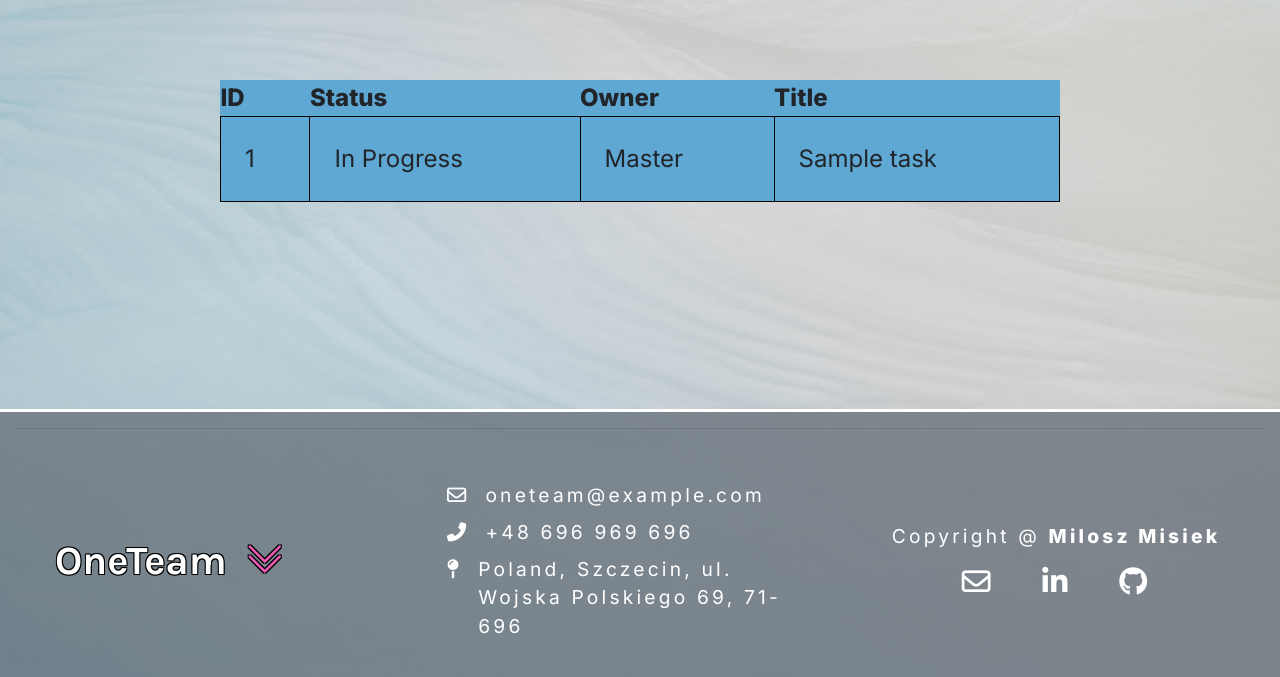
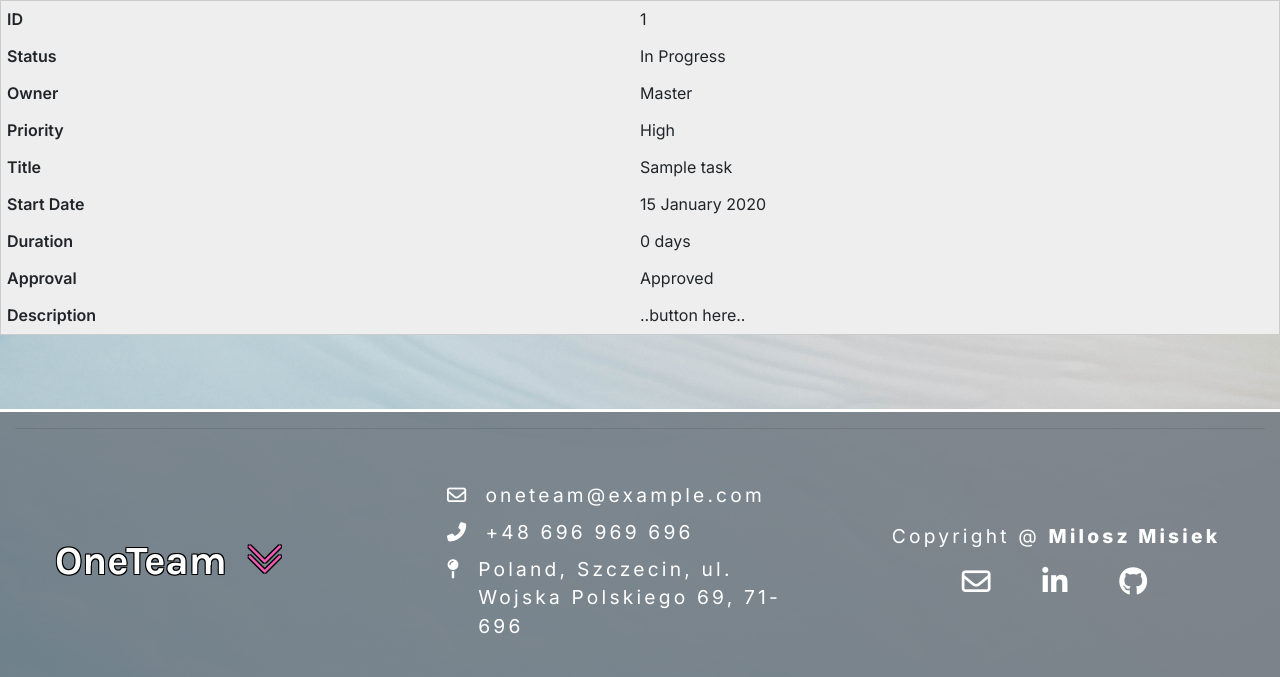
Before and after one commit to miloszmisiek/ci-pp4-one_team, a Django app: page /tasks/ in a window 1280 px wide. Shown: the part 123-800 px from the top of the page. Run offline with Django 3.2, Linux system fonts and the light colour scheme; tables that the repository leaves empty hold one stand-in row (values such as "Sample post"); some libraries are stand-ins or nearby versions.

Commit message:
Add basic styling for tasks table with responiveness

```diff
--- a/static/css/base.css
+++ b/static/css/base.css
@@ -380,12 +380,13 @@
 }
 
 /*------ Tasks ------*/
-.table-container {
+
+/* .table-container {
     background-color: var(--clr-blue);
-    font-size: 1.5rem;
+    font-size: 1rem;
     margin: 5rem auto 0;
     width: 100%;
-    max-width: 35em;
+    max-width: 70em;
 }
 
 .table-row {
@@ -394,8 +395,33 @@
 
 .table-cell {
     padding: 1em;
-    border: 1px solid black;
-}
+    border: 1px solid #343a40;
+} */
+
+/*
+Generic Styling, for Desktops/Laptops
+*/
+table {
+    width: 100%;
+    max-width: 80em;
+    border-collapse: collapse;
+    margin: 5em auto 0;
+  }
+  /* Zebra striping */
+  tr:nth-of-type(odd) {
+    background: #eee;
+  }
+  th {
+    background: #333;
+    color: white;
+    font-weight: bold;
+  }
+  td, th {
+    padding: 6px;
+    border: 1px solid #ccc;
+    text-align: left;
+  }
+
 
 /*------ Footer ------*/
 
@@ -539,3 +565,49 @@
         display: block;
     }
 }
+
+/* Media queries for table formatting */
+@media
+only screen and (max-width: 760px),
+(min-device-width: 768px) and (max-device-width: 1024px)  {
+
+	table, thead, tbody, th, td, tr {
+		display: block;
+        margin: auto;
+    }
+
+	thead tr {
+		position: absolute;
+		top: -9999px;
+		left: -9999px;
+	}
+
+	tr { border: 1px solid #ccc; }
+
+	td {
+		border: none;
+		border-bottom: 1px solid #eee;
+		position: relative;
+		padding-left: 50%;
+	}
+
+	td:before {
+		position: absolute;
+		top: 6px;
+		left: 6px;
+		width: 45%;
+		padding-right: 10px;
+		white-space: nowrap;
+        font-weight: 600;
+	}
+
+	td:nth-of-type(1):before { content: "ID"; }
+	td:nth-of-type(2):before { content: "Status"; }
+	td:nth-of-type(3):before { content: "Owner"; }
+	td:nth-of-type(4):before { content: "Priority"; }
+	td:nth-of-type(5):before { content: "Title"; }
+	td:nth-of-type(6):before { content: "Start Date"; }
+	td:nth-of-type(7):before { content: "Duration"; }
+	td:nth-of-type(8):before { content: "Approval"; }
+	td:nth-of-type(9):before { content: "Description"; }
+}
--- a/tasks/models.py
+++ b/tasks/models.py
@@ -52,12 +52,17 @@
     approval_status = models.IntegerField(choices=TASK_APPROVAL, default=1)
     created_on = models.DateTimeField(auto_now_add=True)
     updated_on = models.DateTimeField(auto_now=True)
+    end_date = models.DateTimeField(null=True)
+
 
     class Meta:
         ordering = ['-created_on']
 
     def __str__(self):
         return self.title
+
+    def duration(self):
+        return (self.end_date - self.created_on).days
 
 
 class Comment(models.Model):
--- a/tasks/templates/tasks/profile_home.html
+++ b/tasks/templates/tasks/profile_home.html
@@ -4,28 +4,35 @@
 {% block content %}
 <main>
 
-    <div class="container-fluid">
-        <div class="row">
-            <div class="col-12">
-                <table class="table-container">
+
+    <table>
         {% for task in tasks %}
+        <thead>
             <tr>
                 <th>ID</th>
                 <th>Status</th>
                 <th>Owner</th>
+                <th>Priority</th>
                 <th>Title</th>
+                <th>Start Date</th>
+                <th>Duration</th>
+                <th>Approval</th>
+                <th>Description</th>
             </tr>
-                        <tr class="table-row">
-                            <td class="table-cell">{{ task.id }}</td>
-                            <td class="table-cell">{{ task.get_status_display }}</td>
-                            <td class="table-cell">{{ task.assigned_to.get_rank_display }}</td>
-                            <td class="table-cell">{{ task.title }}</td>
+        </thead>
+        <tr>
+            <td>{{ task.id }}</td>
+            <td>{{ task.get_status_display }}</td>
+            <td>{{ task.assigned_to.get_rank_display }}</td>
+            <td>{{ task.get_priority_display }}</td>
+            <td>{{ task.title }}</td>
+            <td>{{ task.created_on | date:"d F Y" }}</td>
+            <td>{{ task.duration }} days</td>
+            <td>{{ task.get_approval_status_display }}</td>
+            <td>..button here..</td>
         </tr>
         {% endfor %}
     </table>
-            </div>
-        </div>
-    </div>
 
 
 </main>
```
Also changed, not shown: README.md, tasks/migrations/0006_task_end_date.py (added), tasks/migrations/0007_alter_task_end_date.py (added). Lines whose indentation alone changed are shown as unchanged.
